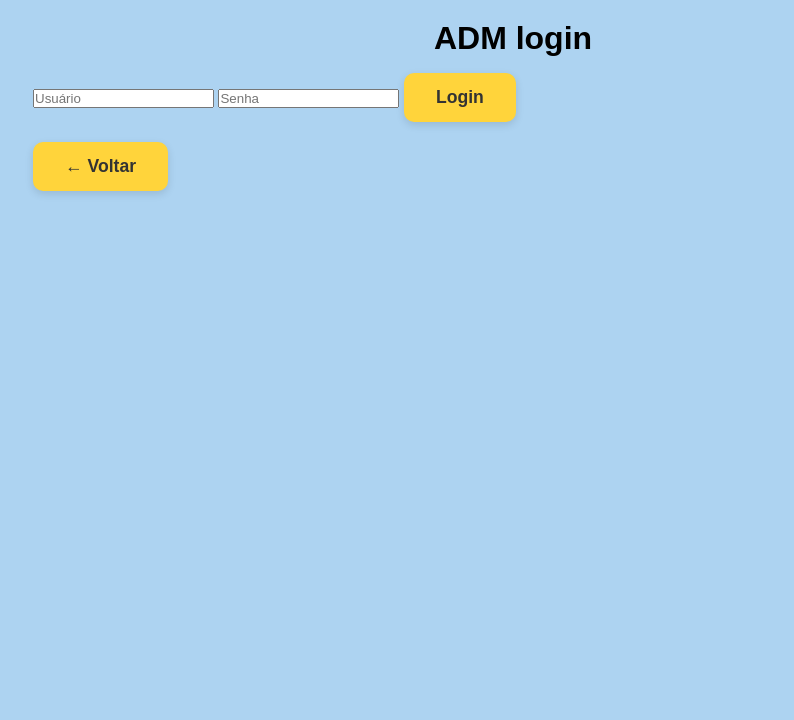
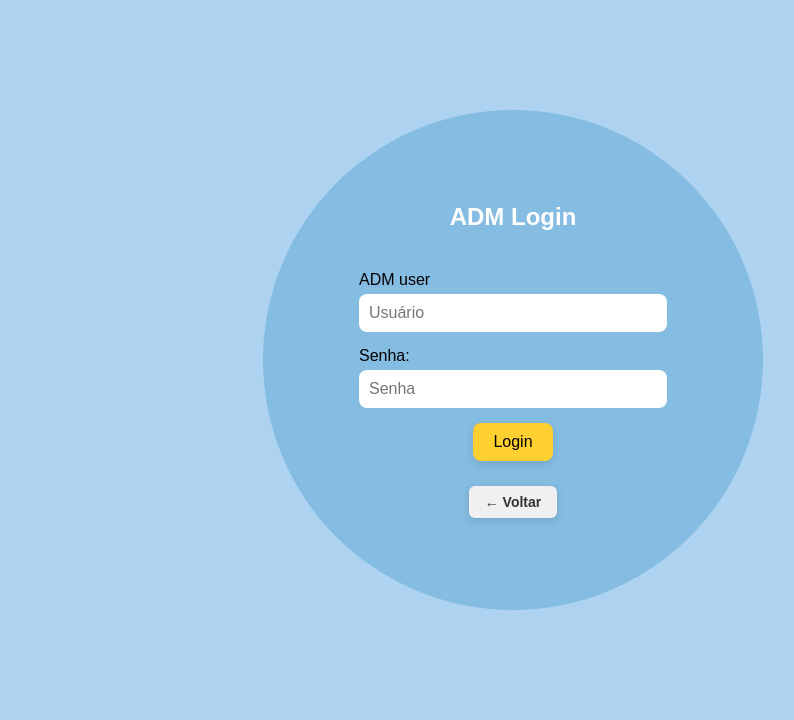
Before and after one commit to avelinoandre/InstitutoSolidare, a Django app: page /adm/login/ in a window 1280 px wide. Shown: the part 82-802 px from the top of the page, without its empty margins (127-921 px from the left). Before the commit the page ends 277 px from the top, so only its background shows below. Run offline with Django 5.2, Linux system fonts and the light colour scheme.

Commit message:
melhorando html e css do adm login

```diff
--- a/InstitutoSolidare2.0/apadrinhamento/templates/apadrinhamento/adm/adm-login.html
+++ b/InstitutoSolidare2.0/apadrinhamento/templates/apadrinhamento/adm/adm-login.html
@@ -2,21 +2,74 @@
 {% load static %}
 
 {% block content %}
-<main>
-    <h1 class="login-title">ADM login</h1>
+<div style="display: flex; justify-content: center; align-items: center; height: 90vh;">
+    <!-- Círculo -->
+    <div style="
+        background-color: #85bce2;
+        width: 500px;
+        height: 500px;
+        border-radius: 50%;
+        display: flex;
+        flex-direction: column;
+        justify-content: center;
+        align-items: center;
+        gap: 15px;
+        padding: 30px;
+        box-sizing: border-box;
+    ">
+        <h2 style="color: white; font-size: 24px; font-weight: bold; margin-bottom: 10px;">ADM Login</h2>
 
-    <div id="login-error" style="color:red; margin-bottom: 10px;"></div>
+        <div id="login-error" style="color: red; text-align: center;"></div>
 
-    <input type="text" id="username" placeholder="Usuário" class="login-input" required>
-    <input type="password" id="password" placeholder="Senha" class="login-input" required>
-    <button onclick="fazerLogin()" class="login-button">Login</button>
+        <div style="width: 70%;">
+            <label for="username" style="color: black; font-weight: 500;">ADM user</label>
+            <input type="text" id="username" placeholder="Usuário" required style="
+                padding: 10px;
+                border-radius: 8px;
+                border: none;
+                font-size: 16px;
+                width: 100%;
+                margin-top: 5px;
+            ">
+        </div>
 
-    <div class="navigation-buttons" style="margin-top: 20px;">
-        <a href="{% url 'home' %}" class="button-link">
-            <button class="nav-btn" type="button">← Voltar</button>
+        <div style="width: 70%;">
+            <label for="password" style="color: black; font-weight: 500;">Senha:</label>
+            <input type="password" id="password" placeholder="Senha" required style="
+                padding: 10px;
+                border-radius: 8px;
+                border: none;
+                font-size: 16px;
+                width: 100%;
+                margin-top: 5px;
+            ">
+        </div>
+
+        <button onclick="fazerLogin()" style="
+            background-color: #FFD02F;
+            padding: 10px 20px;
+            border-radius: 8px;
+            font-size: 16px;
+            font-weight: 500;
+            color: black;
+            border: none;
+            cursor: pointer;
+        ">
+            Login
+        </button>
+
+        <a href="{% url 'home' %}" style="margin-top: 10px; text-decoration: none;">
+            <button type="button" style="
+                background-color: #f0f0f0;
+                padding: 8px 16px;
+                border-radius: 6px;
+                border: none;
+                font-size: 14px;
+                cursor: pointer;
+            ">← Voltar</button>
         </a>
     </div>
-</main>
+</div>
 
 <script>
 async function fazerLogin() {
@@ -31,7 +84,6 @@ async function fazerLogin() {
         return;
     }
 
-    // Fetch para enviar os dados para a view Django via POST
     try {
         const response = await fetch("{% url 'admLogin' %}", {
             method: 'POST',
@@ -46,7 +98,6 @@ async function fazerLogin() {
             const data = await response.json();
 
             if (data.success) {
-                // Redirecionar para a página desejada
                 window.location.href = "{% url 'admHome' %}";
             } else {
                 erroDiv.innerText = data.error || 'Usuário ou senha inválidos.';
@@ -59,7 +110,6 @@ async function fazerLogin() {
     }
 }
 
-// Função para pegar cookie CSRF do Django
 function getCookie(name) {
     let cookieValue = null;
     if (document.cookie && document.cookie !== '') {
```
